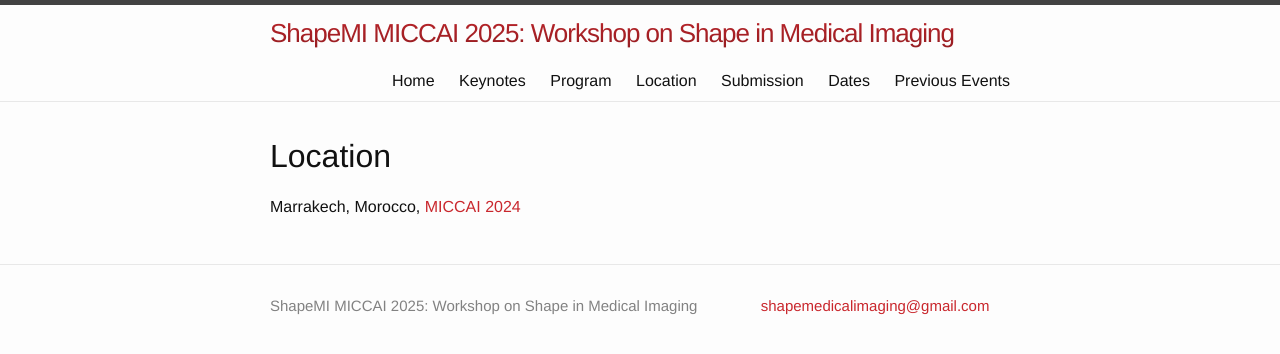
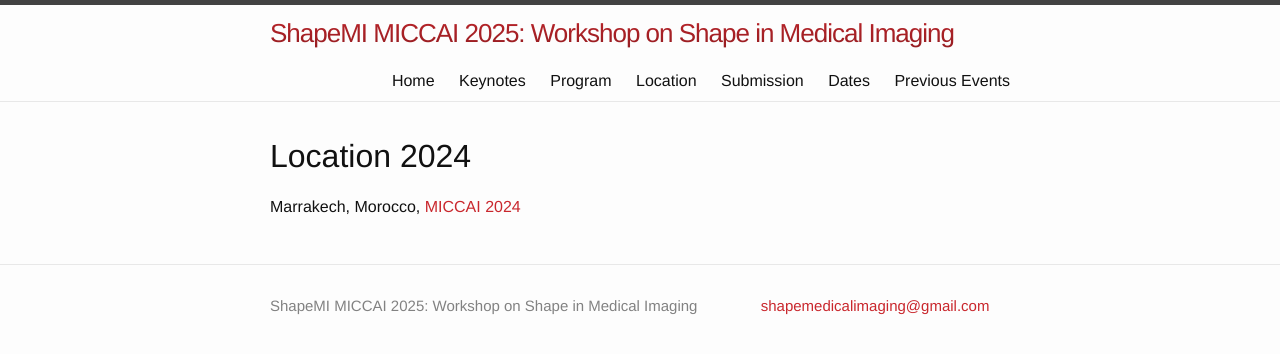
Before and after one commit to shapemi/shapemi.github.io, a Jekyll site: the page built from shapemi2024/location.md, in a window 1280 px wide. Shown: the top 354 px of the page. Built offline with Jekyll 4.4.1, drawn with Linux system fonts in a browser that asks for light colours.

Commit message:
Update location.md

```diff
--- a/shapemi2024/location.md
+++ b/shapemi2024/location.md
@@ -5,6 +5,6 @@ order: 3
 nav_exclude: true  # if you want it hidden from nav
 ---
 
-# Location
+# Location 2024
 
 Marrakech, Morocco, [MICCAI 2024](https://conferences.miccai.org/2024/en/)
```
